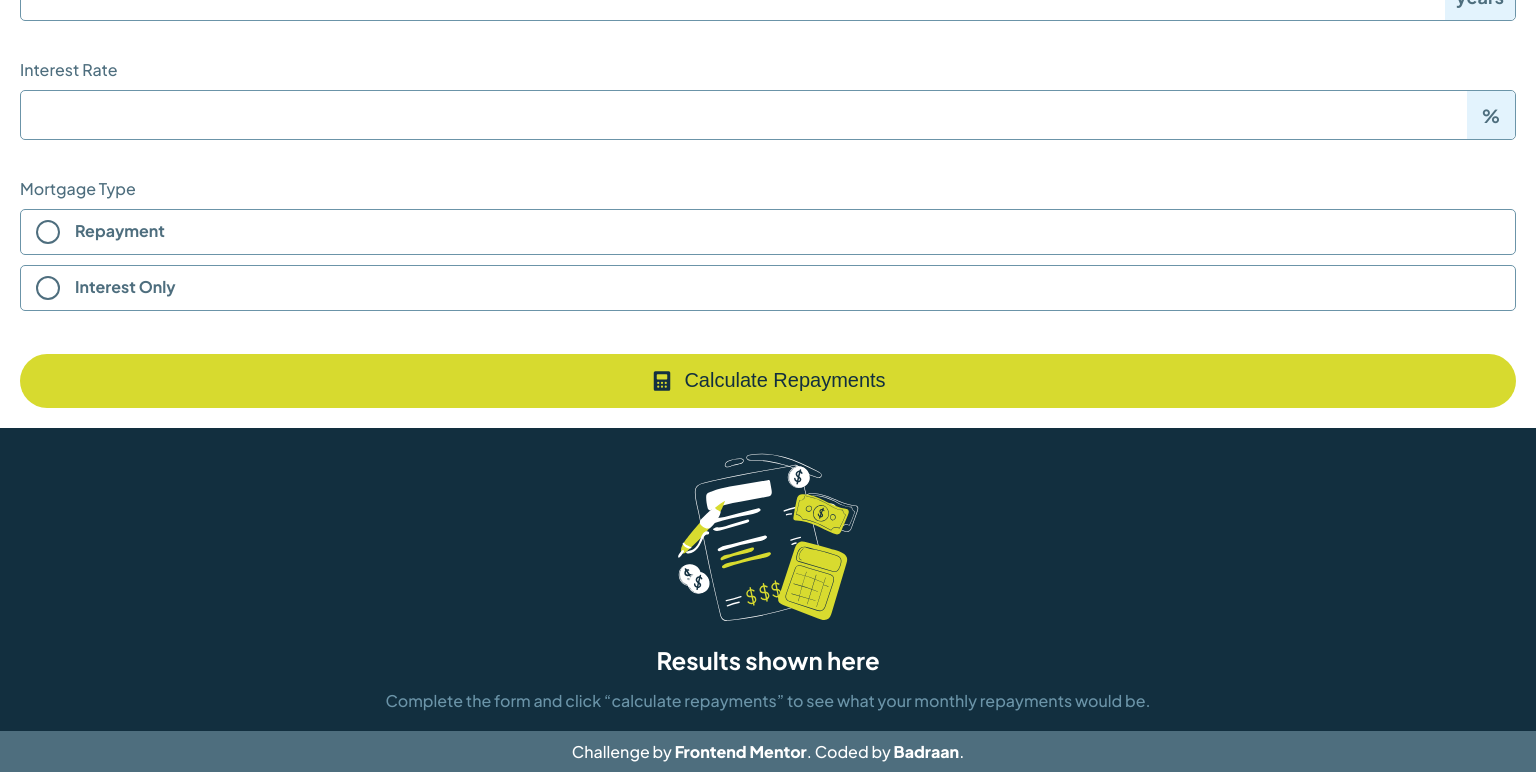
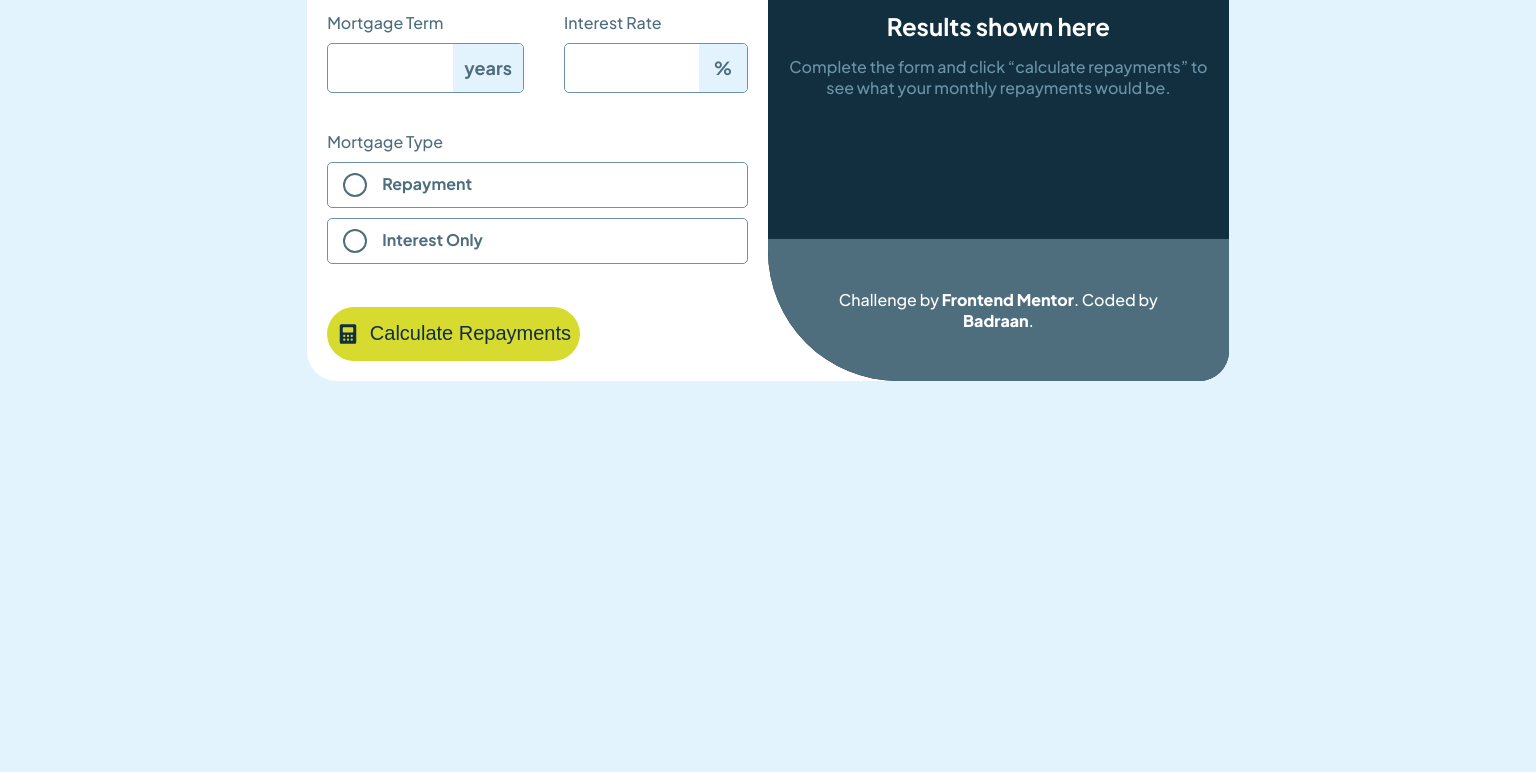
Before and after one commit to mobadran/repayment, a website: page index.html in a window 1536 px wide. Shown: the part 283-1055 px from the top of the page. After the commit the page ends 800 px from the top, so only its background shows below. Drawn offline with Linux system fonts and the light colour scheme.

Commit message:
Finished

```diff
--- a/index.html
+++ b/index.html
@@ -22,14 +22,14 @@
 </head>
 
 <body>
-  <header>
+
+  <main>
+    <section class="form-container">
+      <section class="header">
         <h1>
           Mortgage Calculator
         </h1>
-  </header>
-
-  <main>
-    <section class="form-container">
+      </section>
       <form autocomplete="off">
         <fieldset>
           <button type="reset" class="clear">
@@ -37,6 +37,7 @@
           </button>
           <legend class="offscreen">Main Form</legend>
 
+          <div class="amount-container">
             <label for="amount">
               Mortgage Amount
             </label>
@@ -44,8 +45,10 @@
               <input type="text" id="amount">
             </div>
             <p class="req" id="req-amount">This field is required</p>
+          </div>
 
-
+          <div class="input-fields">
+            <div class="term-container">
               <label for="term">
                 Mortgage Term
               </label>
@@ -53,8 +56,10 @@
                 <input type="text" id="term">
               </div>
               <p class="req" id="req-term">This field is required</p>
+            </div>
 
 
+            <div class="rate-container">
               <label for="rate">
                 Interest Rate
               </label>
@@ -62,6 +67,8 @@
                 <input type="text" id="interest-rate">
               </div>
               <p class="req" id="req-interest">This field is required</p>
+            </div>
+          </div>
 
 
           <label for="button" class="mortgage-type">
@@ -91,7 +98,6 @@
 
     <!-- Empty results start -->
     <section class="results-container">
-
       <div class="empty-results">
         <img src="assets/images/illustration-empty.svg" alt="">
         <h2>
@@ -126,12 +132,7 @@
           <p id="total"></p>
         </div>
       </div>
-    </section>
-  </main>
-
-  <!-- Completed results end -->
-  <footer>
-
+      <section class="footer">
         <div class="attribution">
           Challenge by <a href="https://www.frontendmentor.io?ref=challenge"
             target="_blank">Frontend
@@ -139,7 +140,11 @@
           Coded by <a href="https://github.com/mobadran"
             target="_blank">Badraan</a>.
         </div>
-  </footer>
+      </section>
+    </section>
+  </main>
+
+  <!-- Completed results end -->
   <script src="dist/js/index.js"></script>
 </body>
 
--- a/scss/style.scss
+++ b/scss/style.scss
@@ -27,6 +27,7 @@ body {
     font-weight: 500;
     font-style: normal;
     color: $slate-700;
+    background-color: $slate-100;
 }
 
 // Off screen
@@ -49,8 +50,8 @@ body {
 
 
 // Header
-header {
-    margin: 25px 20px 0 20px;
+.header {
+    // margin: 25px 20px 0 20px;
 
     h1 {
         font-size: 24px;
@@ -63,10 +64,12 @@ header {
 
 // Main
 main {
-    // padding: 0 20px;
+    background-color: $white;
+    // padding-top: 5px;
 
     .form-container {
-        padding: 0 20px;
+        padding: 20px;
+        min-width: 30vw;
 
         form {
             fieldset {
@@ -250,7 +253,7 @@ main {
                     border: 0 solid $lime;
                     border-radius: 40px;
                     width: 100%;
-                    padding: 15px;
+                    padding: 15px 5px;
                     color: $slate-900;
                     font-size: 20px;
                     gap: 10px;
@@ -269,7 +272,7 @@ main {
     }
 
     .results-container {
-        margin-top: 20px;
+        // margin-top: 20px;
         padding: 20px;
         width: 100%;
         background-color: $slate-900;
@@ -312,7 +315,7 @@ main {
                 margin-top: 20px;
                 padding: 20px;
                 border-top: 4px solid $lime;
-                border-radius: 8px;
+                border-radius: 8px 8px 0 0;
 
                 .result-label {
                     margin-bottom: 10px;
@@ -341,12 +344,13 @@ main {
 
 
 // Footer
-footer {
+.footer {
     display: flex;
     color: $white;
     background-color: $slate-700;
     width: 100%;
     padding: 10px;
+    border-radius: 0 0 30px 30px;
 
     a {
         color: $white;
@@ -359,3 +363,59 @@ footer {
         margin-inline: auto;
     }
 }
+
+@media screen and (min-width: 512px) {
+
+    main {
+        margin: 15px;
+        border-radius: 30px;
+
+        .results-container {
+            border-radius: 0 0 30px 30px;
+        }
+    }
+
+    .input-fields {
+        display: flex;
+        gap: 40px;
+
+        div {
+            flex-grow: 1;
+        }
+    }
+
+    #calc-btn {
+        width: 60%;
+    }
+
+    // .footer {
+    //     border-radius: 0 0 30px 30px;
+    // }
+
+}
+
+@media screen and (min-width: 1440px) {
+    main {
+        display: flex;
+        margin: 5% 20%;
+        // padding-bottom: 20px;
+
+
+        .results-container {
+            position: relative;
+            border-radius: 0 30px 30px 130px;
+
+            .completed-results .results-box {
+                border-radius: 8px;
+            }
+
+            .footer {
+                padding: 50px;
+                position: absolute;
+                bottom: 0;
+                left: 0;
+                border-radius: 0 0 30px 130px;
+            }
+        }
+    }
+}
```
Also changed, not shown: dist/css/style.css. Lines whose indentation alone changed are shown as unchanged.
